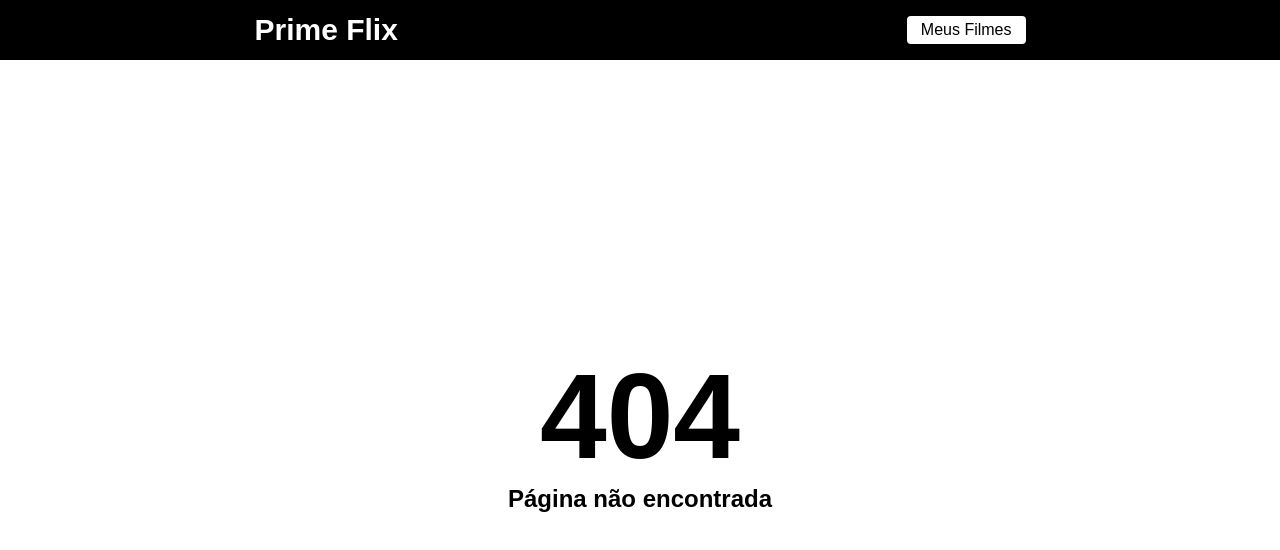
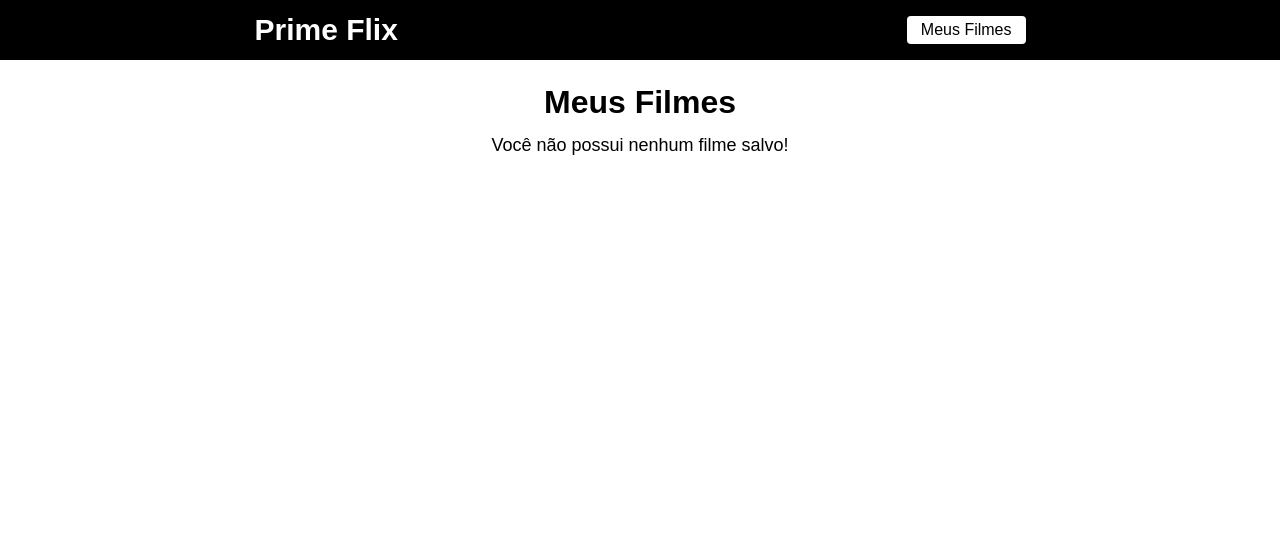
Before and after one commit to davikrig-ha/prime-flix, a React (Create React App) app: page /favoritos in a window 1280 px wide. Before the commit this address had no page. Shown: the top 550 px of the page. Built offline with nearby package versions, Linux system fonts and the light colour scheme.

Commit message:
favoritos

```diff
--- /dev/null
+++ b/src/pages/favoritos/favoritos.css
@@ -0,0 +1,38 @@
+.meus-filmes {
+  margin-top: 24px;
+  display: flex;
+  flex-direction: column;
+  align-items: center;
+}
+
+.meus-filmes h1 {
+  margin-bottom: 14px;
+}
+
+.meus-filmes span {
+  font-size: 18px;
+}
+
+.meus-filmes ul {
+  width: 720px;
+}
+
+.meus-filmes ul li {
+  list-style: none;
+  display: flex;
+  justify-content: space-between;
+  align-items: center;
+  margin-top: 14px;
+}
+
+.meus-filmes div {
+  display: flex;
+  justify-content: center;
+  align-items: center;
+}
+
+.meus-filmes div a {
+  text-decoration: none;
+  color: #116feb;
+  margin-right: 14px;
+}
--- /dev/null
+++ b/src/pages/favoritos/index.js
@@ -0,0 +1,43 @@
+import { useEffect, useState } from "react";
+import { Link } from "react-router-dom";
+import "./favoritos.css";
+
+function Favoritos() {
+  const [filmes, setFilmes] = useState([]);
+
+  useEffect(() => {
+    const minhaLista = localStorage.getItem("@primeflix");
+    setFilmes(JSON.parse(minhaLista) || []);
+  }, []);
+
+  function excluirFilme(id) {
+    let filtroFilmes = filmes.filter((filme) => {
+        return (filme.id !== id);
+    })
+
+    setFilmes(filtroFilmes);
+    localStorage.setItem('@primeflix', JSON.stringify(filtroFilmes));
+  }
+
+  return (
+    <div className="meus-filmes">
+      <h1>Meus Filmes</h1>
+      {filmes.length === 0 && <span>Você não possui nenhum filme salvo!</span>}
+      <ul>
+        {filmes.map((filme) => {
+          return (
+            <li key={filme.id}>
+              <span>{filme.title}</span>
+              <div>
+                <Link to={`/filme/${filme.id}`}>Ver detalhes</Link>
+                <button onClick={() => excluirFilme(filme.id)}>Excluir</button>
+              </div>
+            </li>
+          );
+        })}
+      </ul>
+    </div>
+  );
+}
+
+export default Favoritos;
--- a/src/routes.js
+++ b/src/routes.js
@@ -3,7 +3,7 @@
 import Error from "./pages/error";
 import Home from "./pages/home";
 import Filme from "./pages/filme";
-
+import Favoritos from "./pages/favoritos";
 import Header from "./components/header";
 
 function RoutesApp() {
@@ -13,6 +13,7 @@
       <Routes>
         <Route path="/" element={<Home />}></Route>
         <Route path="/filme/:id" element={<Filme />}></Route>
+        <Route path="/favoritos" element={<Favoritos />}></Route>
         <Route path="*" element={<Error />}></Route>
       </Routes>
     </BrowserRouter>
```
